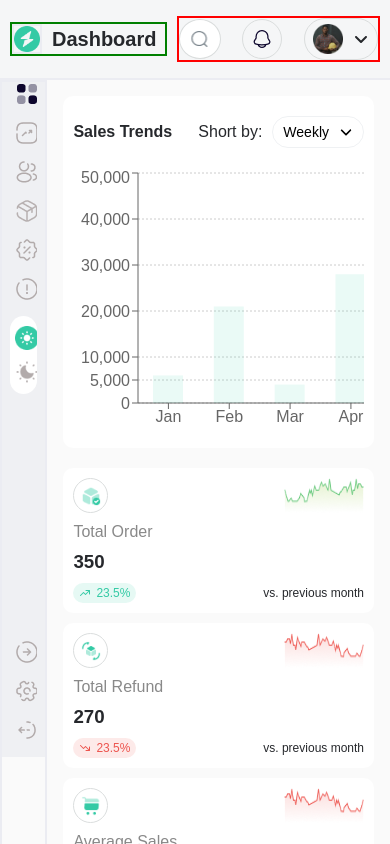
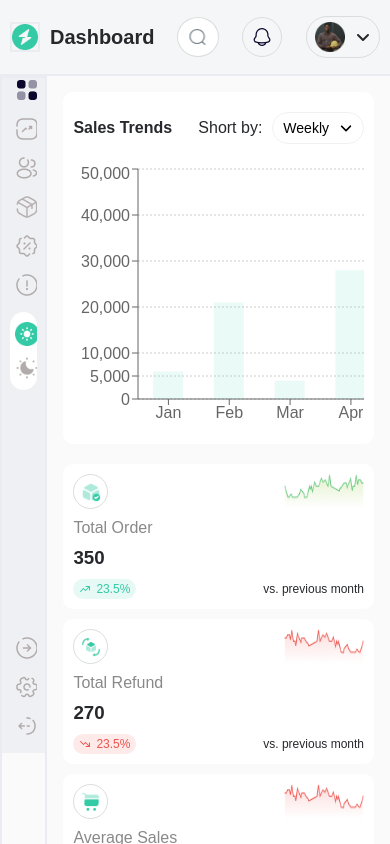
Before and after one commit to bezbrain/geepay-task, a React (Vite) app: page / in a window 390 px wide. Shown: the top 844 px of the page. Built offline with nearby package versions, Linux system fonts and the light colour scheme.

Commit message:
Make the header responsive

```diff
--- a/src/components/sharedLayouts/header/head/header.module.css
+++ b/src/components/sharedLayouts/header/head/header.module.css
@@ -28,7 +28,7 @@
 }
 
 .right__hand__side {
-  border: 2px solid red;
+  /* border: 2px solid red; */
   width: 1100px;
   display: flex;
   justify-content: space-between;
@@ -49,7 +49,7 @@
 
 @media screen and (max-width: 1300px) {
   .left__hand__side {
-    border: 2px solid green;
+    /* border: 2px solid green; */
     /* width: 30%; */
   }
   .right__hand__side {
```
